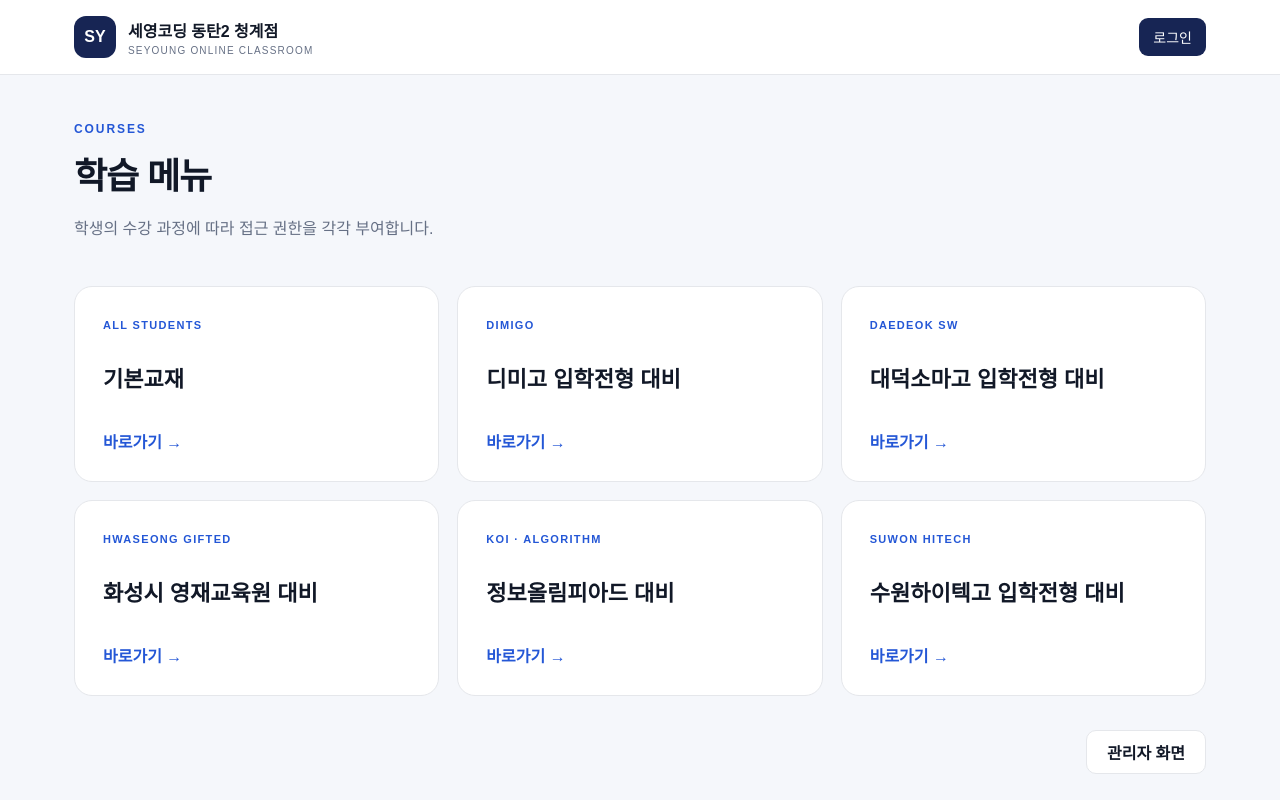
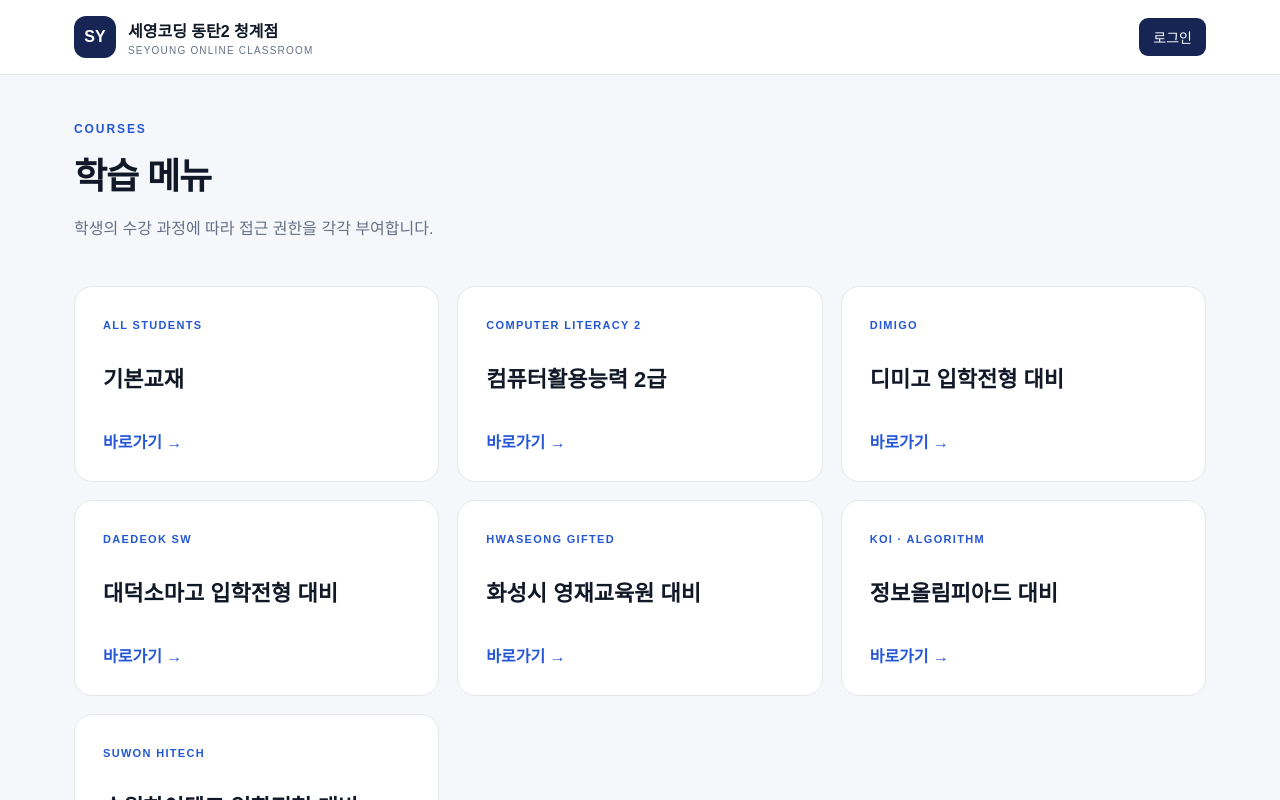
Before and after one commit to syalgo/mainpage, a Next.js app in the folder learning-platform/: page / in a window 1280 px wide. Shown: the top 800 px of the page. Built offline with nearby package versions, Linux system fonts and the light colour scheme; no server answers.

Commit message:
Add Computer Literacy Level 2 to home

```diff
--- a/learning-platform/src/app/page.tsx
+++ b/learning-platform/src/app/page.tsx
@@ -2,6 +2,7 @@ import Link from "next/link";
 
 const sections = [
   { href: "/materials", label: "기본교재", tag: "ALL STUDENTS" },
+  { href: "/computer-literacy-2", label: "컴퓨터활용능력 2급", tag: "COMPUTER LITERACY 2" },
   { href: "/specialized", label: "디미고 입학전형 대비", tag: "DIMIGO" },
   { href: "/specialized/daedeok-software", label: "대덕소마고 입학전형 대비", tag: "DAEDEOK SW" },
   { href: "/specialized/hwaseong-gifted", label: "화성시 영재교육원 대비", tag: "HWASEONG GIFTED" },
```
